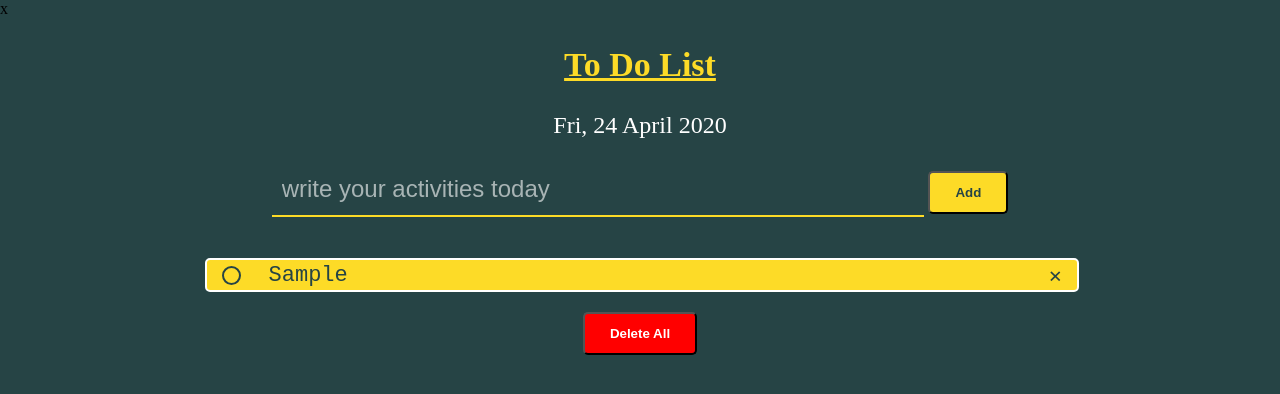
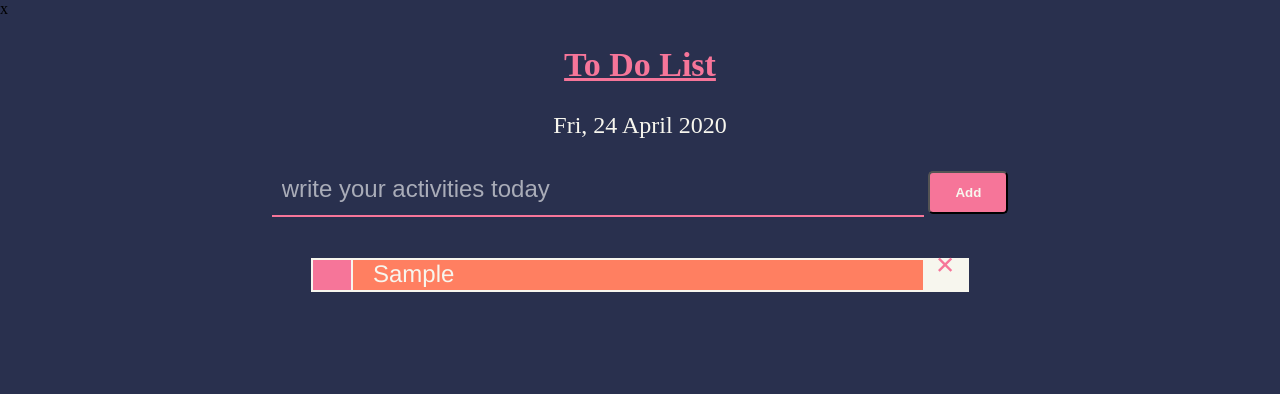
Before and after one commit to arrisnawadi/To-Do-List-JS, a plain HTML site: page app/index.html in a window 1280 px wide. Both pictures are taken after typing "Sample" into the empty fields and a click on the input "Add". Drawn offline with nearby package versions, Linux system fonts and the light colour scheme; a web font is replaced by a local one.

Commit message:
adding documentation

```diff
--- a/app/index.html
+++ b/app/index.html
@@ -1,14 +1,12 @@
 x
 <!DOCTYPE html>
 <html lang="en">
+
 <head>
   <meta charset="UTF-8" />
   <meta name="viewport" content="width=device-width, initial-scale=1.0" />
   <link rel="stylesheet" href="style.css" />
-    <link
-      href="//netdna.bootstrapcdn.com/font-awesome/3.2.1/css/font-awesome.css"
-      rel="stylesheet"
-    />
+  <link href="//netdna.bootstrapcdn.com/font-awesome/3.2.1/css/font-awesome.css" rel="stylesheet" />
   <title>To Do List</title>
 </head>
 
@@ -17,17 +15,12 @@ x
     <h2>To Do List</h2>
     <p class="time"></p>
     <p>
-        <input
-          type="text"
-          placeholder="write your activities today"
-          maxlength="30"
-          class="todo"
-        />
+      <input type="text" placeholder="write your activities today" maxlength="30" class="todo" />
       <input type="submit" value="Add" class="add" />
     </p>
     <p class="act">No activity today</p>
-      <div id="lists"></div>
-      <p><input type="submit" value="Delete All" class="delAll" /></p>
+    <div id="lists">
+    </div>
   </div>
 
   <div id="modalAlert" class="modal">
@@ -39,4 +32,5 @@ x
 
   <script src="script.js"></script>
 </body>
+
 </html>
--- a/app/script.js
+++ b/app/script.js
@@ -1,3 +1,4 @@
+// call all selector
 let addButton = document.querySelector(".add");
 let todo = document.querySelector(".todo");
 let lists = document.getElementById("lists");
@@ -5,7 +6,6 @@ let notif = document.querySelector(".notif");
 const modalAlert = document.getElementById("modalAlert");
 const close = document.querySelector(".close");
 const activity = document.querySelector(".act");
-const deleteAll = document.querySelector(".delAll");
 const list = [];
 let listID = 0;
 
@@ -41,8 +41,8 @@ let month = months[getMonth];
 let date = getDate.getDate();
 let year = getDate.getFullYear();
 document.querySelector(".time").innerHTML = `${today.substring(
-  0,
-  3
+    0,
+    3
 )}, ${date} ${month} ${year}`;
 
 // add list
@@ -64,7 +64,6 @@ addButton.addEventListener("click", function (event) {
         listID++;
         addList(toDoList);
         activity.style.display = "none";
-        deleteAll.style.display = "block"
     }
     checked();
 
@@ -103,6 +102,7 @@ const deleteList = function (element) {
     list.splice(getToDo, 1);
 }
 
+// action when delete button clicked
 lists.addEventListener("click", function (e) {
     const delList = e.target.classList.contains("delete-icon");
     if (delList) {
@@ -110,18 +110,6 @@ lists.addEventListener("click", function (e) {
     }
 })
 
-// delete all lists
-deleteAll.addEventListener("click", function (event) {
-    event.preventDefault();
-    if (confirm("Do you want to delete all?")) {
-        list.splice(0, list.length);
-        this.parentElement.previousElementSibling.innerHTML = "";
-        listID = 0;
-        activity.style.display = "block";
-        deleteAll.style.display = "none";
-    }
-}, false);
-
 // close notification
 close.addEventListener("click", event => {
     modalAlert.style.display = "none";
--- a/app/style.css
+++ b/app/style.css
@@ -1,17 +1,26 @@
+/* google fonts */
+@import url("https://fonts.googleapis.com/css2?family=Enriqueta&display=swap");
+@import url("https://fonts.googleapis.com/css2?family=Arimo&display=swap");
+
+/* set color */
+:root {
+	--main-color: #29304e;
+	--secondary-color: #f67599;
+	--third-color: #f7f6ee;
+	--forth-color: #ff7f61;
+}
+
 html,
 body {
 	box-sizing: border-box;
 	height: 100%;
 	width: 100%;
 	margin: 0;
-    background-color: var(--secondary-color);
+	background-color: var(--main-color);
 }
 
-/* set color */
-:root {
-    --main-color: #fddb27;
-    --secondary-color: #264445;
-    --third-color: #ffffff;
+body {
+	font-family: "Enriqueta", serif;
 }
 
 #main {
@@ -20,14 +29,15 @@ body {
 	margin: auto;
 }
 
-/* container text */
+/* container title */
 #main h2 {
 	text-align: center;
-    color: var(--main-color);
+	color: var(--secondary-color);
 	text-decoration: underline;
 	font-size: 34px;
 }
 
+/* container text */
 #main p {
 	text-align: center;
 }
@@ -42,22 +52,27 @@ body {
 }
 
 #main .act {
-    color: var(--main-color);
+	color: var(--secondary-color);
 }
 
 /* input to do */
 input[type="text"] {
 	border: none;
-    border-bottom: 2px solid var(--main-color);
+	border-bottom: 2px solid var(--secondary-color);
 	padding: 12px 10px;
 	width: 60%;
 	box-sizing: border-box;
-    background-color: var(--secondary-color);
-    color: var(--main-color);
+	background-color: var(--main-color);
+	color: var(--secondary-color);
 	margin-bottom: 25px;
 	font-size: 24px;
 }
 
+::placeholder {
+	color: rgba(255, 255, 255, 0.6);
+}
+
+/* add and delete button */
 #main p .add,
 #main p .delAll {
 	padding: 12px 25px;
@@ -65,29 +80,19 @@ input[type="text"] {
 	font-weight: bold;
 }
 
+/* set color add button */
 #main p .add {
-    background-color: var(--main-color);
-    color: var(--secondary-color);
+	background-color: var(--secondary-color);
+	color: var(--third-color);
 }
 
-#main p .delAll {
-    background-color: red;
-    color: var(--third-color);
-    margin: 20px auto;
-    display: none;
+#main p .add:hover {
+	background-color: var(--third-color);
+	color: var(--secondary-color);
+	cursor: pointer;
 }
 
-#main p input[type="submit"]:hover {
-    cursor: pointer;
-    background-color: var(--third-color);
-    color: var(--secondary-color);
-}
-
-::placeholder {
-    color: rgba(255, 255, 255, 0.6);
-}
-
-/* list */
+/* to do list */
 #lists {
 	width: 80%;
 	display: block;
@@ -98,76 +103,60 @@ input[type="text"] {
 .list {
 	display: flex;
 	flex-direction: row;
+	justify-content: center;
 	flex-wrap: nowrap;
 	width: 100%;
-    color: var(--secondary-color);
 	font-size: 22px;
 	align-items: center;
 	margin-top: 10px;
-    border: 2px solid var(--third-color);
-    border-radius: 5px;
-    background-color: var(--main-color);
 }
 
 .list:hover {
 	opacity: 0.8;
 }
 
+/* checked column */
 .flex1 {
-    flex: 5%;
+	width: 40px;
+	background-color: var(--secondary-color);
 }
 
 .flex1 .bullet {
-    width: 15px;
-    height: 15px;
-    border: 2px solid var(--secondary-color);
+	width: 40px;
+	height: 30px;
+	border: 2px solid var(--third-color);
 	display: block;
-    border-radius: 50%;
-    margin-left: 15px;
 }
 
 .flex1 .bullet:hover {
 	cursor: pointer;
 }
 
-.flex2 {
-    flex: 85%;
-    padding-left: 20px;
-    font-family: monospace;
-}
-
-.flex3 {
-    flex: 10%;
-    padding-top: 3px;
-    padding-right: 15px;
-}
-
-.flex3 a {
-    font-size: 24px;
-    float: right;
-    color: var(--secondary-color);
-    text-decoration: none;
-    font-weight: bold;
-}
-
-.flex3 a:hover {
-    cursor: pointer;
-    color: #ff0000;
-}
-
-/* checked */
 .bullet span {
 	display: block;
-    margin-top: -10px;
+	margin: -2px 0 0 10px;
 }
 
 .spanBlock::before {
 	content: "\2713";
-    color: var(--third-color);
+	color: var(--main-color);
 	font-weight: bold;
-    font-size: 22px;
+	font-size: 24px;
 }
 
+/* to do text */
+.flex2 {
+	width: 550px;
+	height: 30px;
+	padding-left: 20px;
+	border: 2px solid var(--third-color);
+	background-color: var(--forth-color);
+	color: var(--third-color);
+	font-family: "Arimo", sans-serif;
+	font-size: 24px;
+}
+
+/* text when checked */
 .line-through {
 	position: relative;
 }
@@ -176,13 +165,39 @@ input[type="text"] {
 	content: "";
 	width: 100%;
 	height: 50%;
-    border-bottom: 2px solid var(--third-color);
+	border-bottom: 2px solid var(--main-color);
 	position: absolute;
 }
 
+/* delete list */
+.flex3 {
+	width: 40px;
+	height: 30px;
+	background-color: var(--third-color);
+	border: 2px solid var(--third-color);
+	position: relative;
+}
+
+.flex3 a {
+	font-size: 34px;
+	float: right;
+	color: var(--secondary-color);
+	text-decoration: none;
+	font-weight: bold;
+	margin-right: 12px;
+	margin-top: -14px;
+	display: block;
+}
+
+.flex3 a:hover {
+	cursor: pointer;
+	color: #ff0000;
+}
+
+/* disable delete button when activity checked */
 .flex3 .disabled,
 .flex3 .disabled:hover {
-    color: var(--third-color);
+	color: var(--main-color);
 }
 
 .flex3 .disabled:hover {
@@ -194,7 +209,7 @@ input[type="text"] {
 	position: fixed;
 	width: 100%;
 	height: 100%;
-    top: 0;
+	top: -100px;
 	left: 0;
 	background-color: rgb(0, 0, 0);
 	background-color: rgba(0, 0, 0, 0.4);
@@ -215,7 +230,7 @@ input[type="text"] {
 }
 
 .modal-content p {
-    color: var(--secondary-color);
+	color: var(--main-color);
 	font-size: 22px;
 	font-family: monospace;
 }
@@ -228,24 +243,27 @@ input[type="text"] {
 
 .close:hover,
 .close:focus {
-    color: var(--main-color);
+	color: var(--secondary-color);
 	cursor: pointer;
 	text-decoration: none;
 }
 
+/* set main screen when size 700px below */
 @media screen and (max-width: 700px) {
 	#main {
 		max-width: 100%;
 	}
 }
 
+/* setting when size 600px below */
 @media screen and (max-width: 600px) {
-
+	/* font-size input to do */
 	input[type="text"],
 	.list {
 		font-size: 16px;
 	}
 
+	/* notification screen content */
 	.modal-content {
 		width: 85%;
 	}
```
Lines whose indentation alone changed are shown as unchanged.
